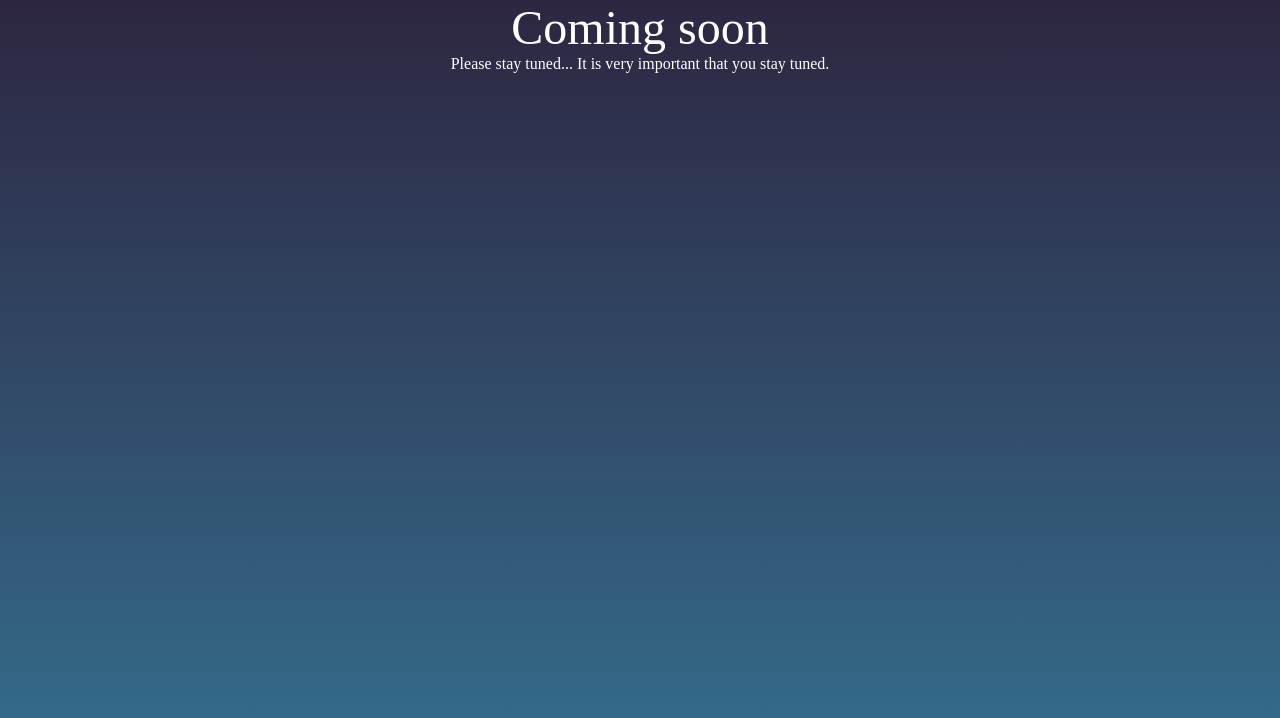
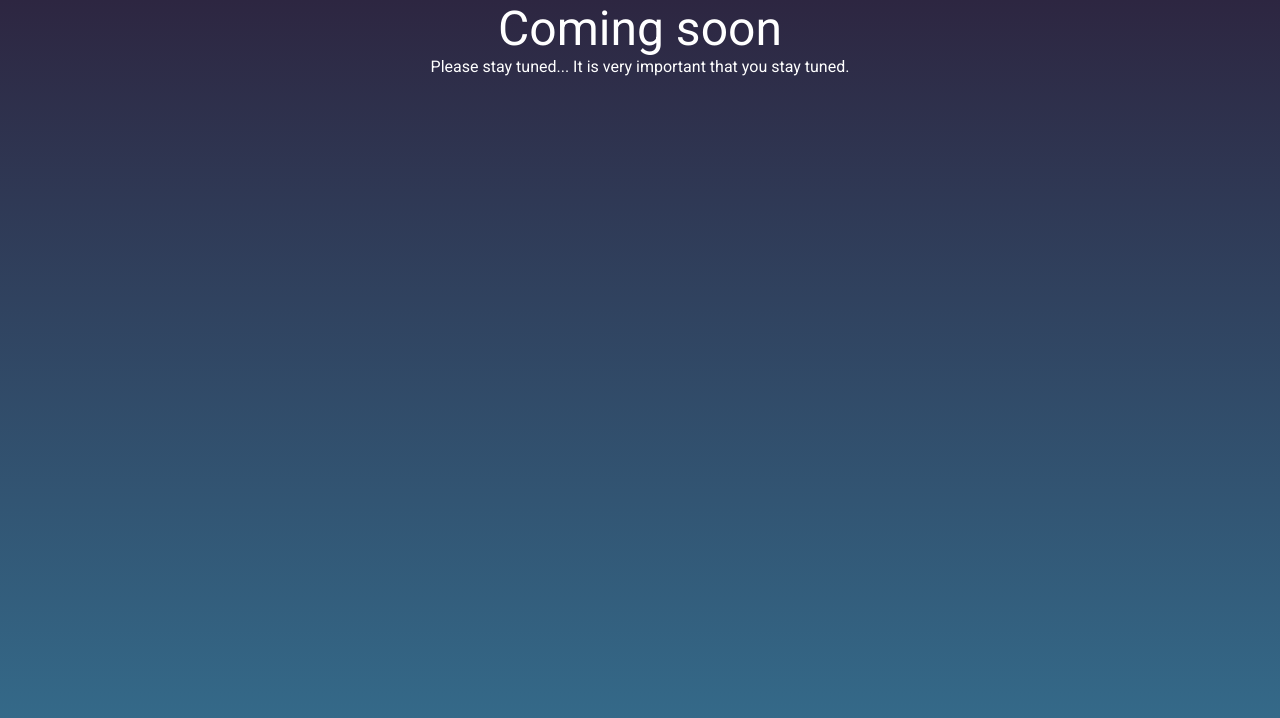
Before and after one commit to bur01/Website, a plain HTML site: page index.html in a window 1280 px wide. Drawn offline with Linux system fonts and the light colour scheme.

Commit message:
Update style.css

```diff
--- a/css/style.css
+++ b/css/style.css
@@ -4,6 +4,7 @@ html {
   padding: 0;
 }
 body {
+  font-family: 'Roboto', sans-serif;
   height: 100%;
   margin: 0;
   background-repeat: no-repeat;
@@ -12,8 +13,9 @@ body {
   background: linear-gradient(0deg, rgba(53,113,145,1) 0%, rgba(45,38,65,1) 100%);
 }
 .main-heading-box {
+    font-family: 'Roboto', sans-serif;
     height: 100%;
-     max-height: 200px;
+    max-height: 200px;
     display: -webkit-box;
     display: -moz-box;
     display: -ms-flexbox;
@@ -31,6 +33,7 @@ body {
     margin: auto;
 }
 .sub-main-heading {
+  font-weight: light;
   color: white;
   font-size: 1em;
   text-align: center;
```
